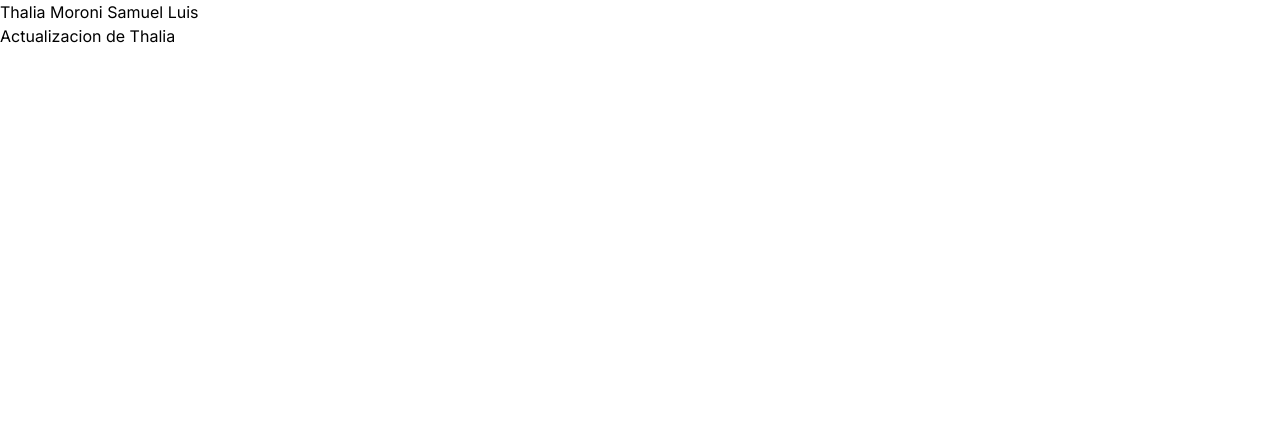
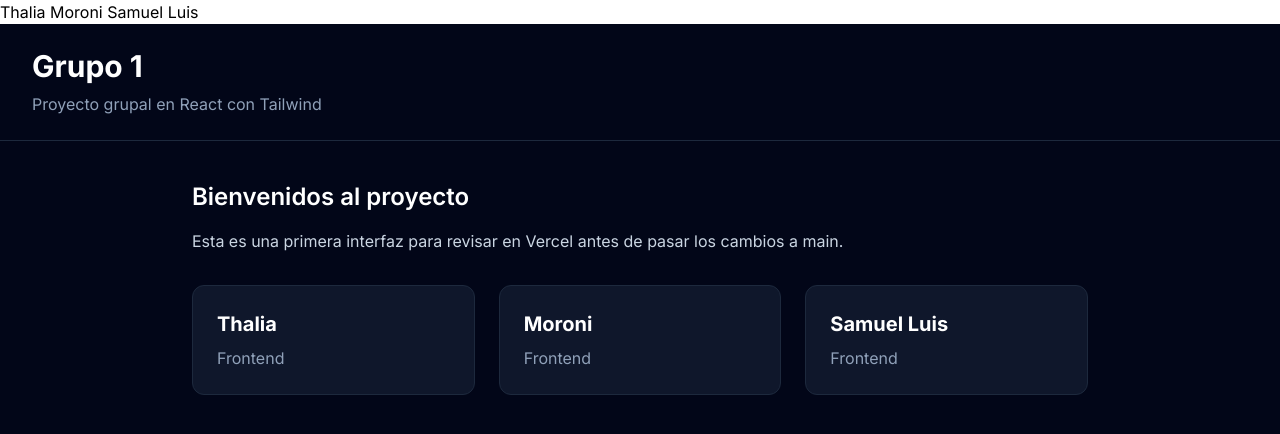
Before and after one commit to ThaliaCode/Grupo-1, a React (Vite) app: page / in a window 1280 px wide. Shown: the top 434 px of the page. Built offline with nearby package versions, Linux system fonts and the light colour scheme.

Commit message:
agregar interfaz inicial con Tailwind

```diff
--- a/src/components/Thalia.jsx
+++ b/src/components/Thalia.jsx
@@ -3,8 +3,42 @@ export function Thalia() {
 
 
   return (
-    <>
-      <p>Actualizacion de Thalia</p>
-    </>
+    <div className="min-h-screen bg-slate-950 text-white">
+      <header className="px-8 py-6 border-b border-slate-800">
+        <h1 className="text-3xl font-bold">Grupo 1</h1>
+        <p className="text-slate-400 mt-2">
+          Proyecto grupal en React con Tailwind
+        </p>
+      </header>
+
+      <main className="px-8 py-10">
+        <section className="max-w-4xl mx-auto">
+          <h2 className="text-2xl font-semibold mb-4">
+            Bienvenidos al proyecto
+          </h2>
+
+          <p className="text-slate-300 mb-8">
+            Esta es una primera interfaz para revisar en Vercel antes de pasar los cambios a main.
+          </p>
+
+          <div className="grid grid-cols-1 md:grid-cols-3 gap-6">
+            <div className="bg-slate-900 p-6 rounded-xl border border-slate-800">
+              <h3 className="text-xl font-bold mb-2">Thalia</h3>
+              <p className="text-slate-400">Frontend</p>
+            </div>
+
+            <div className="bg-slate-900 p-6 rounded-xl border border-slate-800">
+              <h3 className="text-xl font-bold mb-2">Moroni</h3>
+              <p className="text-slate-400">Frontend</p>
+            </div>
+
+            <div className="bg-slate-900 p-6 rounded-xl border border-slate-800">
+              <h3 className="text-xl font-bold mb-2">Samuel Luis</h3>
+              <p className="text-slate-400">Frontend</p>
+            </div>
+          </div>
+        </section>
+      </main>
+    </div>
   )
 }
```
